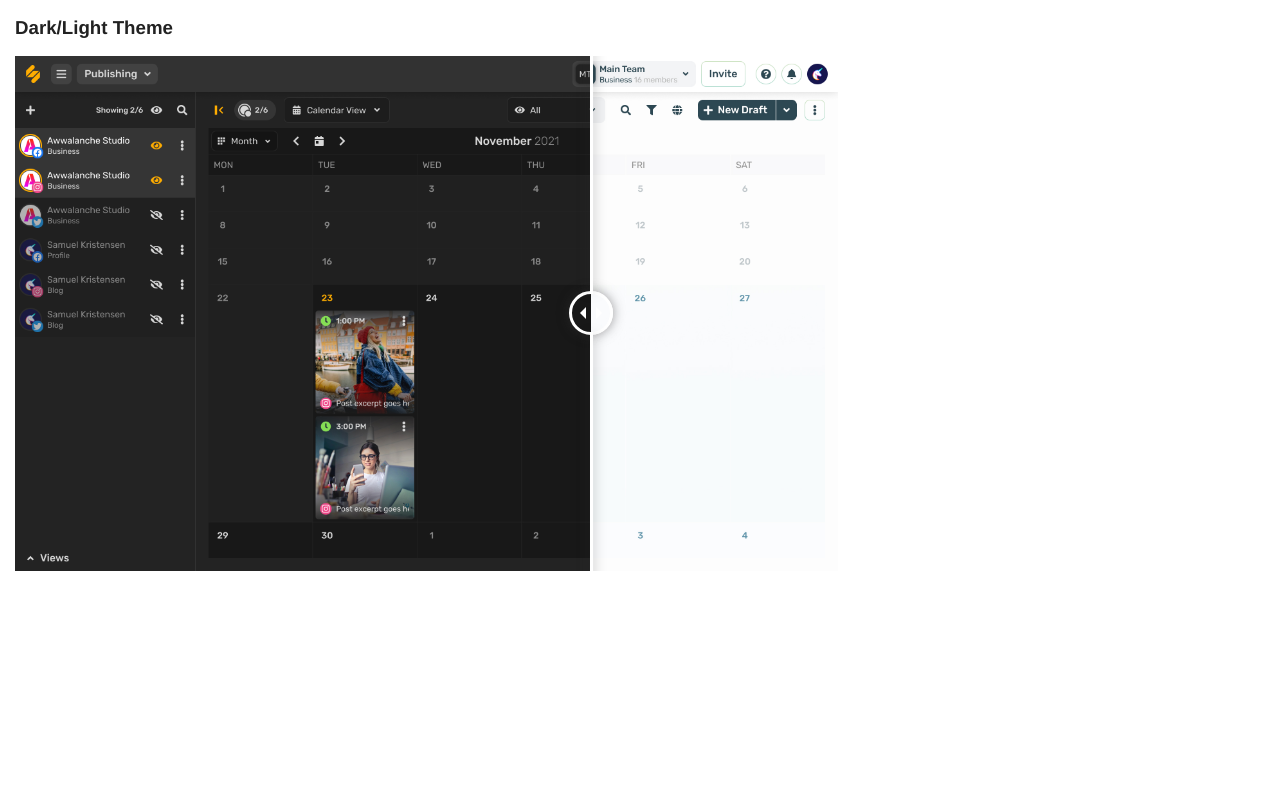
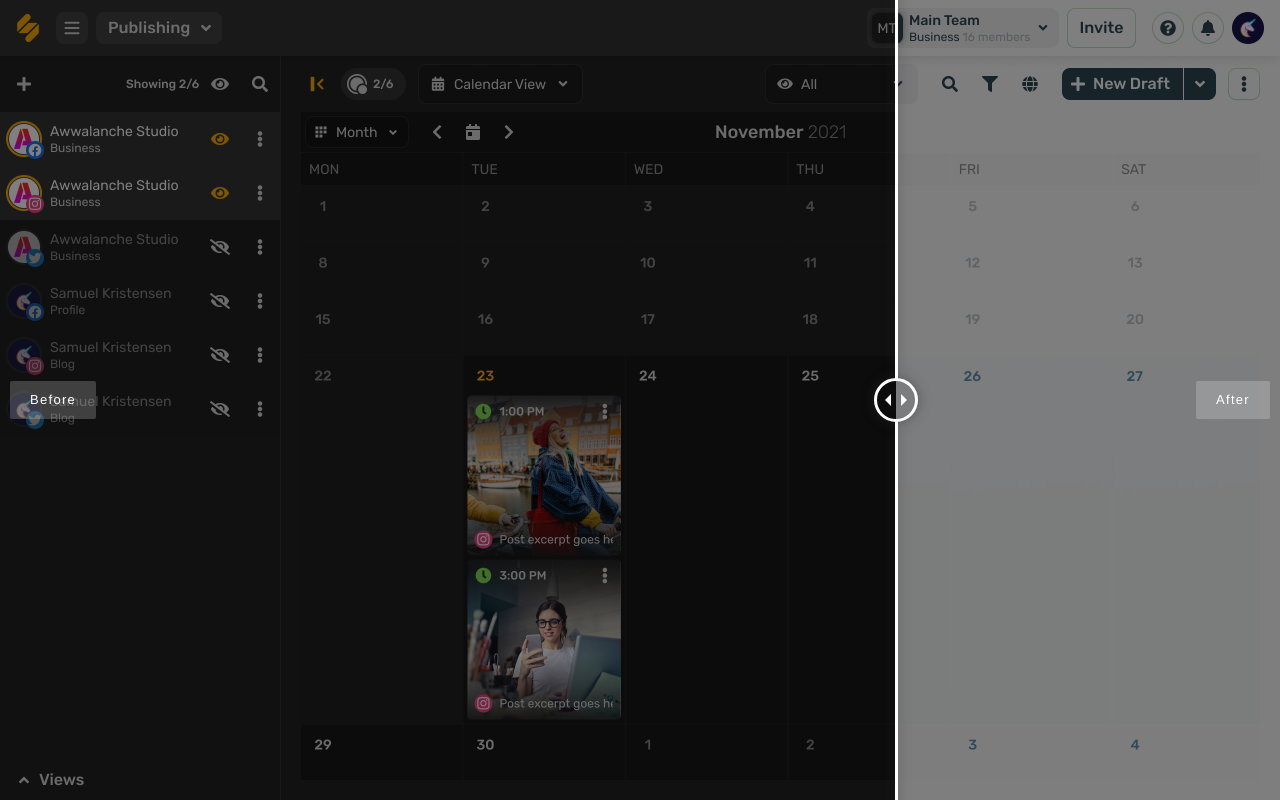
Before and after one commit to dgluschenko/sandbox, a website: page index.html in a window 1280 px wide. Drawn offline with nearby package versions, Linux system fonts and the light colour scheme.

Commit message:
Update index.html

```diff
--- a/index.html
+++ b/index.html
@@ -14,16 +14,11 @@
 </head>
   <body>
 
-    <div style="display: flex; flex-direction: column">
-      <div class="large-4 columns">
-        <h3>Dark/Light Theme</h3>
-      </div>
-      <div class="large-8 columns">
-        <div class="twentytwenty-container">
-          <img src="img/Accouunts-before.jpg" />
-          <img src="img/Accouunts-after.jpg" />
-        </div>
-      </div>
+
+
+    <div class="twentytwenty-container">
+      <img src="img/Accouunts-before.jpg" />
+      <img src="img/Accouunts-after.jpg" />
     </div>
 
     <script
```
